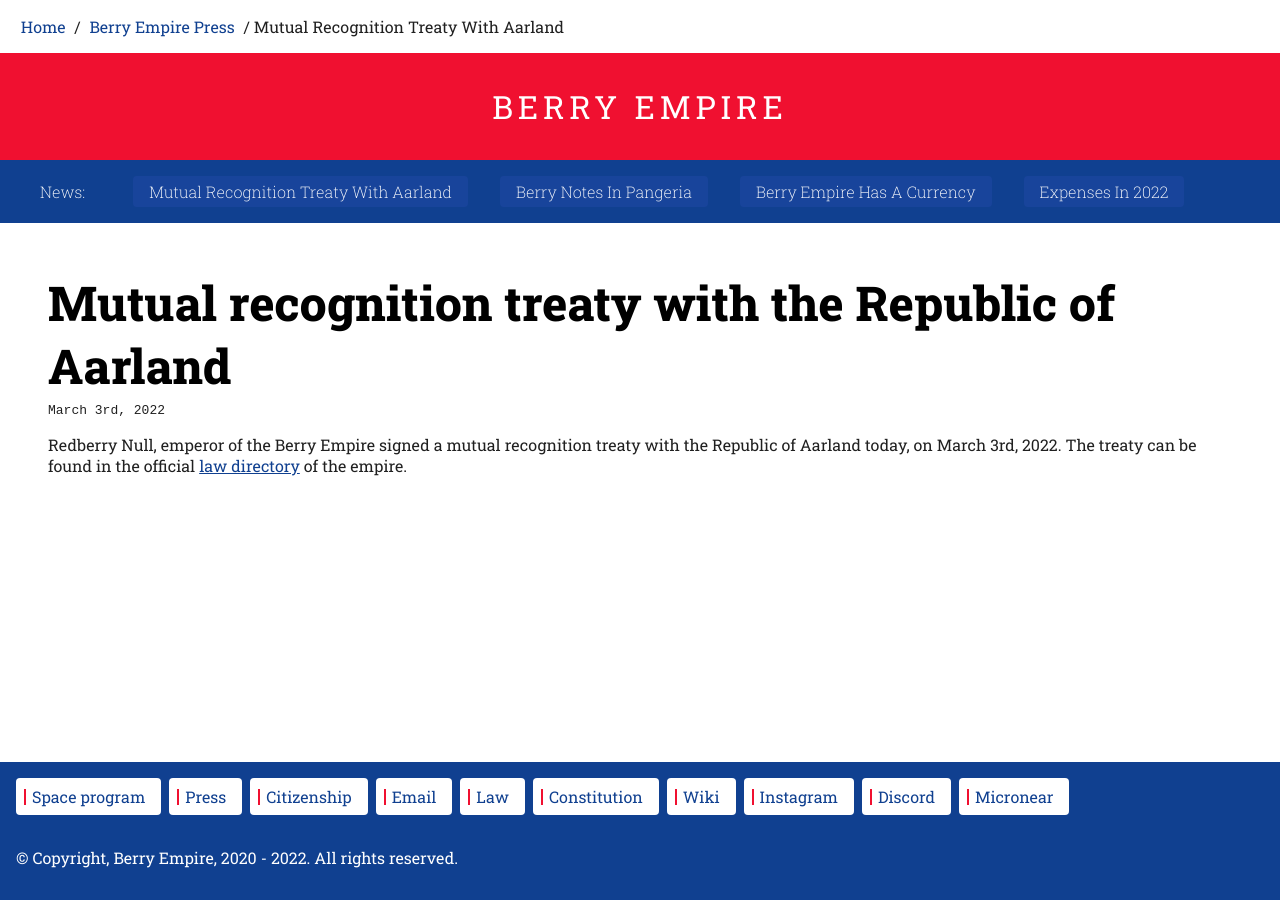
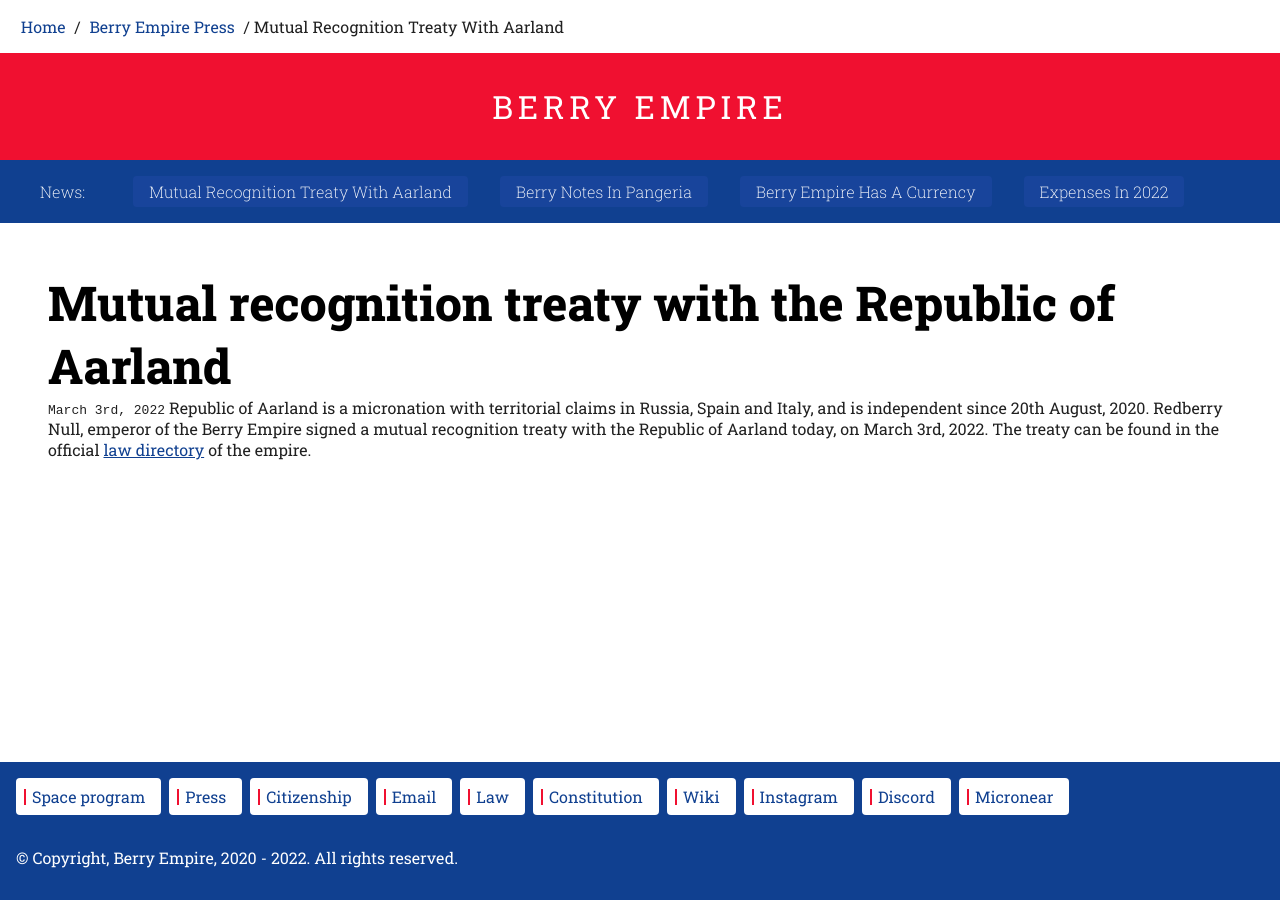
Before and after one commit to berryempire/berryempire.github.io, a Jekyll site: the page built from _posts/2022-3-3-mutual-recognition-treaty-with-aarland.md, in a window 1280 px wide. Built offline with Jekyll 4.4.1, drawn with Linux system fonts in a browser that asks for light colours; our own code applies the rules of GitHub Pages for plain Markdown files.

Commit message:
Update 2022-3-3-mutual-recognition-treaty-with-aarland.md

```diff
--- a/_posts/2022-3-3-mutual-recognition-treaty-with-aarland.md
+++ b/_posts/2022-3-3-mutual-recognition-treaty-with-aarland.md
@@ -1,5 +1,5 @@
 # Mutual recognition treaty with the Republic of Aarland
 `March 3rd, 2022`
-
+Republic of Aarland is a micronation with territorial claims in Russia, Spain and Italy, and is independent since 20th August, 2020.
 Redberry Null, emperor of the Berry Empire signed a mutual recognition treaty with the Republic of Aarland today, on March 3rd, 2022.
 The treaty can be found in the official <a href="https://berryempire.cupertinoalliance.ca/law/">law directory</a> of the empire.
```
